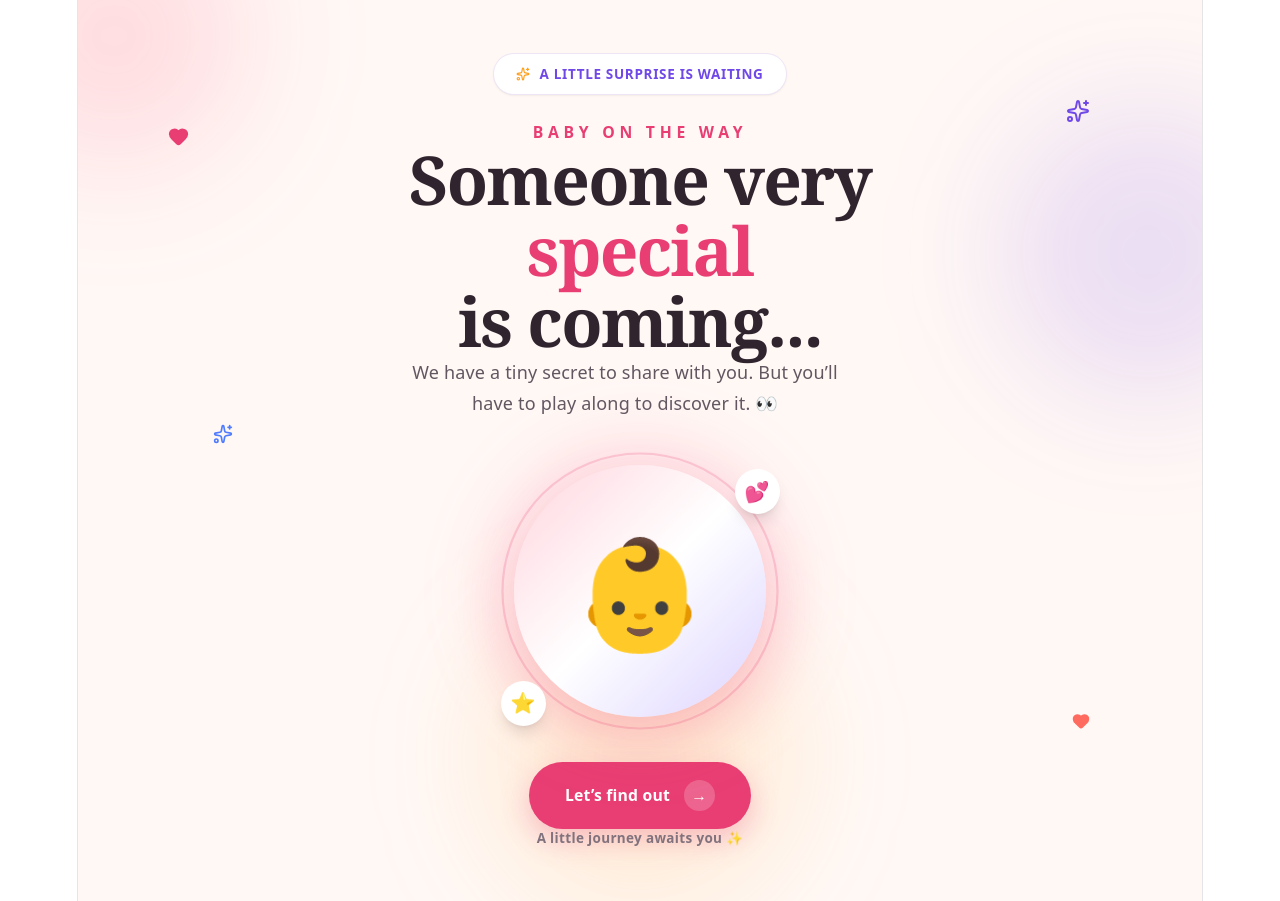
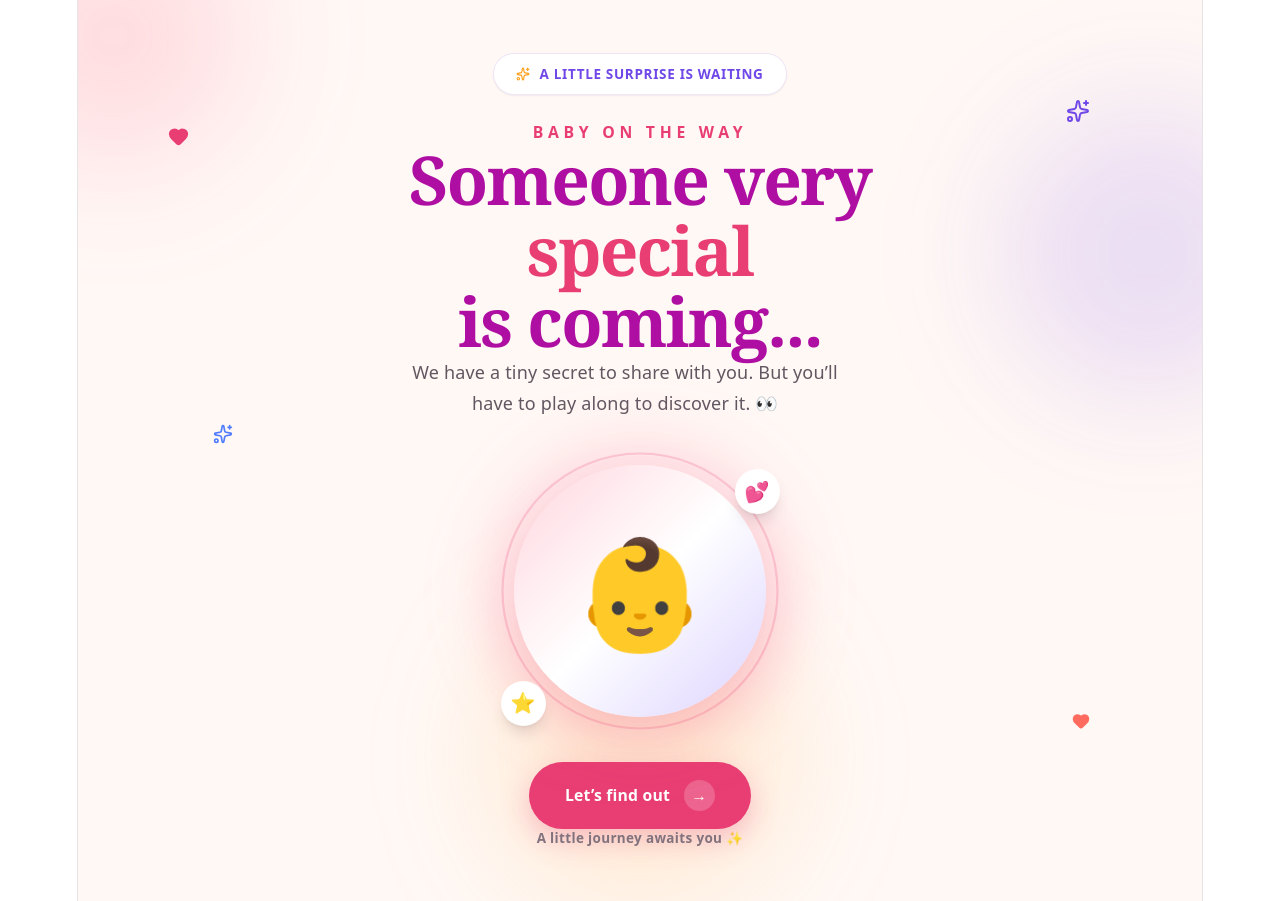
Before and after one commit to MaleeshaMadhuhansani99/baby-gender-reveal, a React (Vite) app: page / in a window 1280 px wide. Built offline with nearby package versions, Linux system fonts and the light colour scheme.

Commit message:
change the colour

```diff
--- a/src/pages/Welcome.tsx
+++ b/src/pages/Welcome.tsx
@@ -39,7 +39,7 @@ export default function Welcome() {
             Baby on the way
           </p>
 
-          <h1 className="font-serif text-5xl font-bold leading-[1.05] tracking-tight text-[#30252f] sm:text-6xl">
+          <h1 className="font-serif text-5xl font-bold leading-[1.05] tracking-tight text-[#ae0ea1] sm:text-6xl">
             Someone very
             <span className="block text-[#e83e73]">
               special
```
